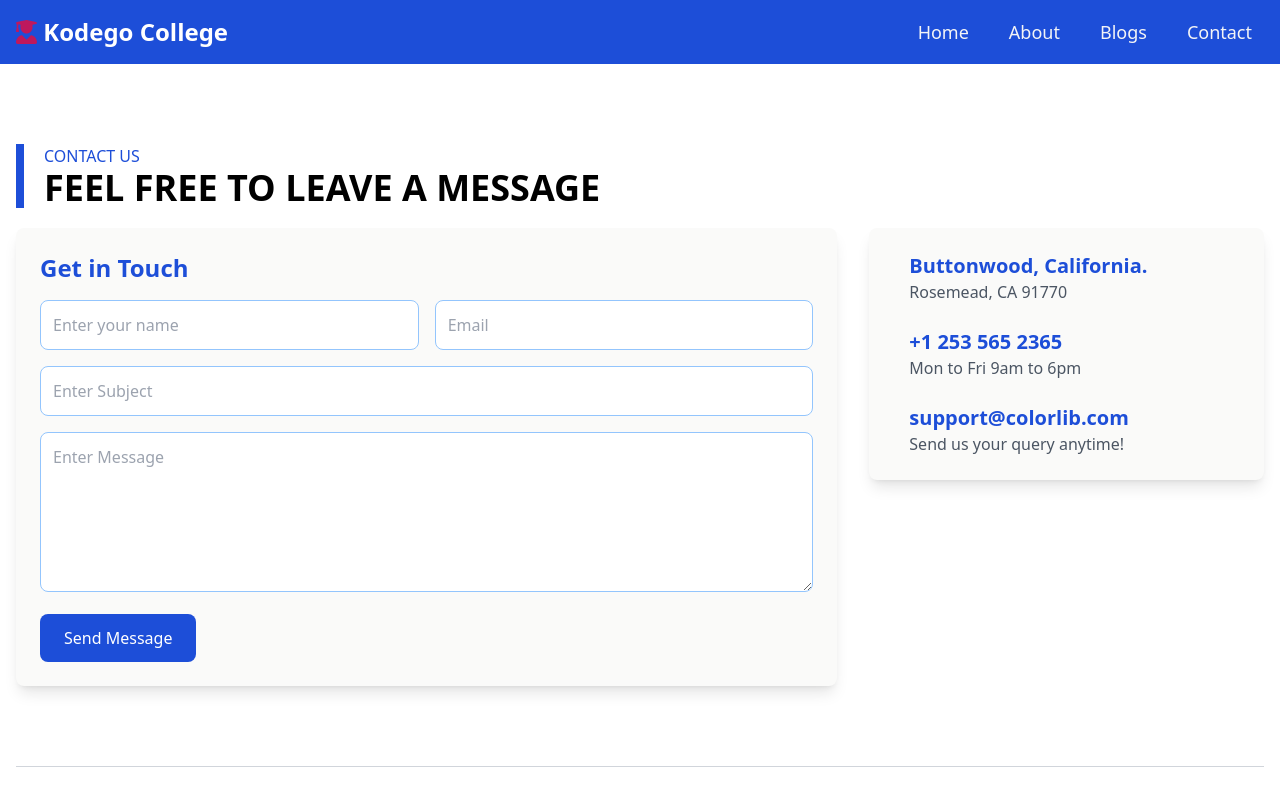
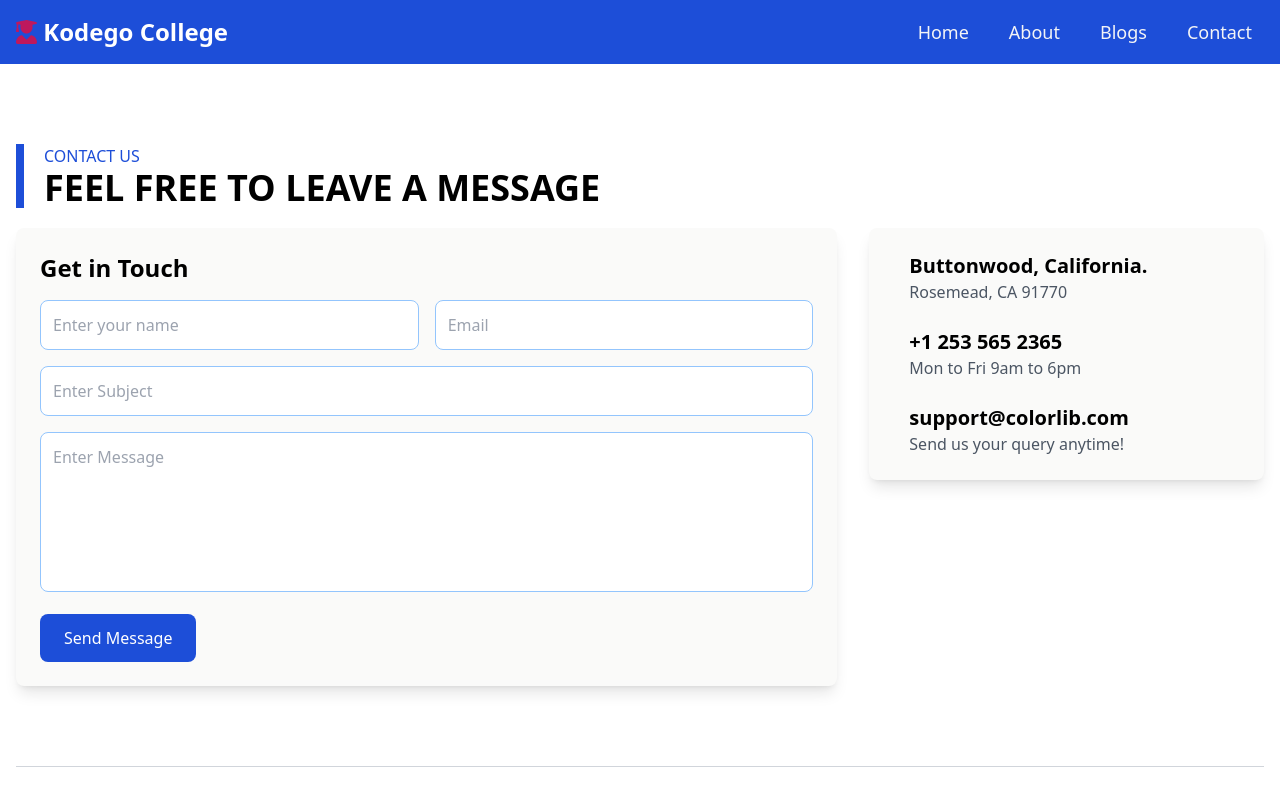
Before and after one commit to JohnJayvee/reactMP, a React (Vite) app: page /contact in a window 1280 px wide. Shown: the top 800 px of the page. Built offline with nearby package versions, Linux system fonts and the light colour scheme.

Commit message:
add post api contact us form

```diff
--- a/src/components/ContactForm.jsx
+++ b/src/components/ContactForm.jsx
@@ -1,6 +1,76 @@
-import React from 'react';
+import React, { useState } from 'react';
+import axios from 'axios';
 
-const ContactForm = () => (
+const ContactForm = () => {
+    const [formData, setFormData] = useState({
+        name: '',
+        email: '',
+        subject: '',
+        message: ''
+    });
+
+    const [loading, setLoading] = useState(false);
+    const [error, setError] = useState('');
+    const [success, setSuccess] = useState('');
+    const [validationErrors, setValidationErrors] = useState({});
+    const [showSuccessModal, setShowSuccessModal] = useState(false);
+
+    const handleChange = (e) => {
+        setFormData({
+            ...formData,
+            [e.target.name]: e.target.value
+        });
+        setValidationErrors({
+            ...validationErrors,
+            [e.target.name]: ''
+        });
+    };
+
+    const handleSubmit = async (e) => {
+        e.preventDefault();
+        setLoading(true);
+        setError('');
+        setSuccess('');
+        setValidationErrors({});
+
+        try {
+            const response = await axios.post(
+                'http://kodegoapi.test/api/message/create',
+                formData,
+                {
+                    headers: {
+                        'Content-Type': 'application/json'
+                    }
+                }
+            );
+            console.log(response)
+            setSuccess('Message sent successfully!');
+            setShowSuccessModal(true); // Show success modal
+            setFormData({
+                name: '',
+                email: '',
+                subject: '',
+                message: ''
+            });
+        } catch (err) {
+            if (err.response && err.response.data && err.response.data.errors) {
+                setValidationErrors(err.response.data.errors);
+                console.log(err.response);
+
+            } else {
+                setError('Failed to send message. Please try again.');
+            }
+        } finally {
+            setLoading(false);
+        }
+    };
+
+    const closeModal = () => {
+        setShowSuccessModal(false);
+        setSuccess('');
+    };
+
+    return (
         <div className="container mx-auto mt-20 px-4">
             <div className="border-l-8 border-blue-700 pl-5 mb-5">
                 <h6 className="text-blue-700 text-md uppercase">Contact Us</h6>
@@ -9,64 +79,65 @@ const ContactForm = () => (
             <div className="flex flex-wrap -mx-4">
                 <div className="w-full lg:w-8/12 px-4 mb-8">
                     <div className="bg-stone-50 rounded-lg shadow-lg p-6">
-                    <h2 className="text-2xl font-semibold text-blue-700 mb-4">Get in Touch</h2>
-                    <form
-                        method="post"
-                        id="contactForm"
-                        noValidate="novalidate"
-                    >
+                        <h2 className="text-2xl font-semibold text-black mb-4">Get in Touch</h2>
+                        {error && <div className="text-red-500 mb-4">{error}</div>}
+                        {success && <div className="text-green-500 mb-4">{success}</div>}
+                        <form onSubmit={handleSubmit} noValidate>
                             <div className="flex flex-wrap -mx-2">
                                 <div className="w-full md:w-1/2 px-2 mb-4">
                                     <input
-                                    className="form-control w-full p-3 border border-blue-300 rounded-lg focus:outline-none focus:border-blue-700"
+                                        className={`form-control w-full p-3 border ${validationErrors.name ? 'border-red-500' : 'border-blue-300'} rounded-lg focus:outline-none focus:border-blue-700`}
                                         name="name"
                                         id="name"
                                         type="text"
-                                    onFocus={(e) => (e.target.placeholder = '')}
-                                    onBlur={(e) => (e.target.placeholder = 'Enter your name')}
+                                        value={formData.name}
+                                        onChange={handleChange}
                                         placeholder="Enter your name"
                                     />
+                                    {validationErrors.name && <div className="text-red-500 text-sm mt-1">{validationErrors.name}</div>}
                                 </div>
                                 <div className="w-full md:w-1/2 px-2 mb-4">
                                     <input
-                                    className="form-control w-full p-3 border border-blue-300 rounded-lg focus:outline-none focus:border-blue-700"
+                                        className={`form-control w-full p-3 border ${validationErrors.email ? 'border-red-500' : 'border-blue-300'} rounded-lg focus:outline-none focus:border-blue-700`}
                                         name="email"
                                         id="email"
                                         type="email"
-                                    onFocus={(e) => (e.target.placeholder = '')}
-                                    onBlur={(e) => (e.target.placeholder = 'Enter email address')}
+                                        value={formData.email}
+                                        onChange={handleChange}
                                         placeholder="Email"
                                     />
+                                    {validationErrors.email && <div className="text-red-500 text-sm mt-1">{validationErrors.email}</div>}
                                 </div>
                                 <div className="w-full px-2 mb-4">
                                     <input
-                                    className="form-control w-full p-3 border border-blue-300 rounded-lg focus:outline-none focus:border-blue-700"
+                                        className={`form-control w-full p-3 border ${validationErrors.subject ? 'border-red-500' : 'border-blue-300'} rounded-lg focus:outline-none focus:border-blue-700`}
                                         name="subject"
                                         id="subject"
                                         type="text"
-                                    onFocus={(e) => (e.target.placeholder = '')}
-                                    onBlur={(e) => (e.target.placeholder = 'Enter Subject')}
+                                        value={formData.subject}
+                                        onChange={handleChange}
                                         placeholder="Enter Subject"
                                     />
+                                    {validationErrors.subject && <div className="text-red-500 text-sm mt-1">{validationErrors.subject}</div>}
                                 </div>
                                 <div className="w-full px-2 mb-4">
                                     <textarea
-                                    className="form-control w-full h-40 p-3 border border-blue-300 rounded-lg focus:outline-none focus:border-blue-700"
+                                        className={`form-control w-full h-40 p-3 border ${validationErrors.message ? 'border-red-500' : 'border-blue-300'} rounded-lg focus:outline-none focus:border-blue-700 resize-none`}
                                         name="message"
                                         id="message"
-                                    cols="30"
-                                    rows="9"
-                                    onFocus={(e) => (e.target.placeholder = '')}
-                                    onBlur={(e) => (e.target.placeholder = 'Enter Message')}
+                                        value={formData.message}
+                                        onChange={handleChange}
                                         placeholder="Enter Message"
                                     ></textarea>
+                                    {validationErrors.message && <div className="text-red-500 text-sm mt-1">{validationErrors.message}</div>}
                                 </div>
                                 <div className="w-full px-2">
                                     <button
                                         type="submit"
                                         className="button bg-blue-700 text-white px-6 py-3 rounded-lg focus:outline-none hover:bg-blue-800"
+                                        disabled={loading}
                                     >
-                                    Send Message
+                                        {loading ? 'Sending...' : 'Send Message'}
                                     </button>
                                 </div>
                             </div>
@@ -74,14 +145,14 @@ const ContactForm = () => (
                     </div>
                 </div>
                 <div className="w-full lg:w-4/12 px-4 mb-8">
-                <div className="bg-stone-50  rounded-lg shadow-lg p-6">
+                    <div className="bg-stone-50 rounded-lg shadow-lg p-6">
                         <div className="space-y-6">
                             <div className="media contact-info flex items-start space-x-4">
                                 <span className="contact-info__icon text-2xl text-blue-700">
                                     <i className="ti-home"></i>
                                 </span>
                                 <div className="media-body">
-                                <h3 className="text-xl font-semibold text-blue-700">Buttonwood, California.</h3>
+                                    <h3 className="text-xl font-semibold">Buttonwood, California.</h3>
                                     <p className="text-gray-600">Rosemead, CA 91770</p>
                                 </div>
                             </div>
@@ -90,7 +161,7 @@ const ContactForm = () => (
                                     <i className="ti-tablet"></i>
                                 </span>
                                 <div className="media-body">
-                                <h3 className="text-xl font-semibold text-blue-700">+1 253 565 2365</h3>
+                                    <h3 className="text-xl font-semibold">+1 253 565 2365</h3>
                                     <p className="text-gray-600">Mon to Fri 9am to 6pm</p>
                                 </div>
                             </div>
@@ -99,7 +170,7 @@ const ContactForm = () => (
                                     <i className="ti-email"></i>
                                 </span>
                                 <div className="media-body">
-                                <h3 className="text-xl font-semibold text-blue-700">support@colorlib.com</h3>
+                                    <h3 className="text-xl font-semibold">support@colorlib.com</h3>
                                     <p className="text-gray-600">Send us your query anytime!</p>
                                 </div>
                             </div>
@@ -109,7 +180,24 @@ const ContactForm = () => (
             </div>
             {/* Divider */}
             <hr className="my-12 border-gray-300" />
+
+            {/* Success Modal */}
+            {showSuccessModal && (
+                <div className="fixed inset-0 bg-gray-600 bg-opacity-50 flex items-center justify-center z-50">
+                    <div className="bg-white rounded-lg shadow-lg p-6">
+                        <h2 className="text-2xl font-semibold text-green-700 mb-4">Success</h2>
+                        <p className="text-gray-700 mb-4">Message sent successfully!</p>
+                        <button
+                            onClick={closeModal}
+                            className="bg-blue-700 text-white px-6 py-2 rounded-lg focus:outline-none hover:bg-blue-800"
+                        >
+                            Close
+                        </button>
+                    </div>
+                </div>
+            )}
         </div>
     );
+};
 
 export default ContactForm;
```
Lines whose indentation alone changed are shown as unchanged.
